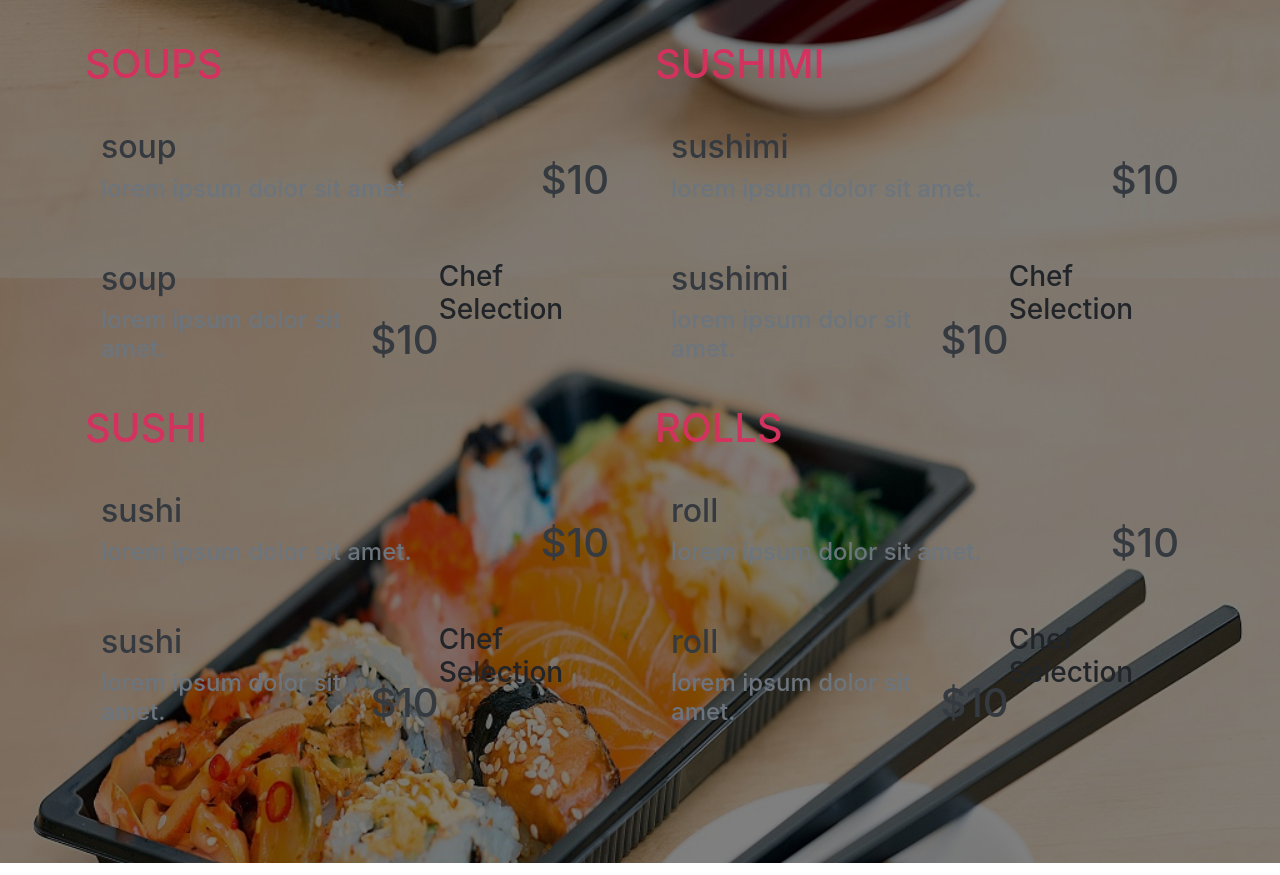
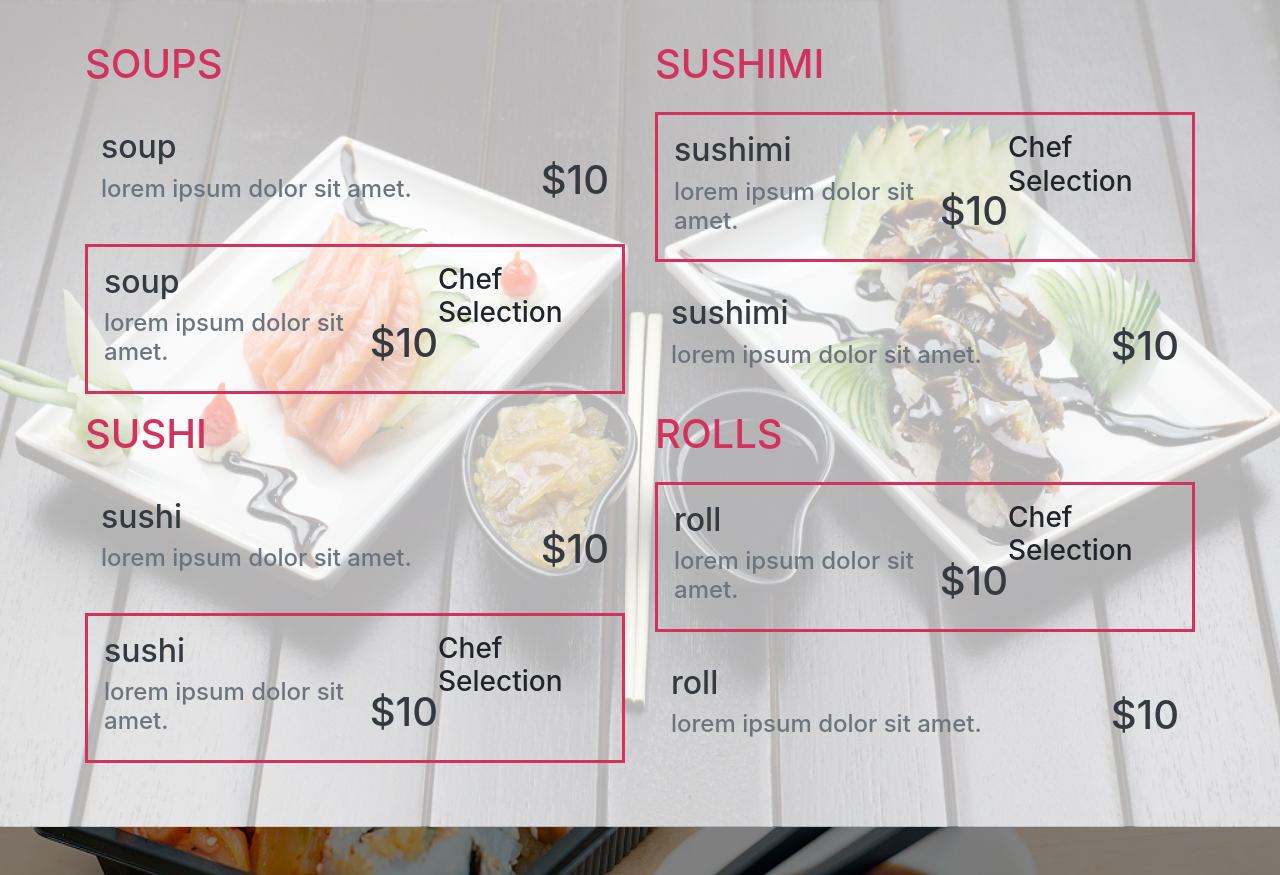
Before and after one commit to didi9002009/RecipeTemp3_Bootstrap, a website built with Parcel: page index.html in a window 1280 px wide. Shown: the part 1642-2517 px from the top of the page. Built offline with nearby package versions, Linux system fonts and the light colour scheme.

Commit message:
update html & css

```diff
--- a/css/styles.css
+++ b/css/styles.css
@@ -181,3 +181,29 @@ body {
   outline: 10px solid #d3325f;
   outline: offset 0.8rem;
 }
+
+/* ####### menu ########## */
+
+#menu {
+  background: linear-gradient(
+      rgba(255, 255, 255, 0.7),
+      rgba(255, 255, 255, 0.7)
+    ),
+    url(../img/sushTwoiPlates.jpg);
+  background-position: center;
+  background-size: cover;
+  background-attachment: fixed;
+  background-repeat: no-repeat;
+}
+.special {
+  border: 3px solid #d3325f;
+  position: relative;
+}
+
+.specia-text {
+  position: absolute;
+  top: 0;
+  right: 10%;
+  background: #d3325f;
+  padding: 0 0.4rem;
+}
--- a/index.html
+++ b/index.html
@@ -244,6 +244,18 @@
       </div>
     </div>
     <!-- end of title -->
+     <!-- single itme -->
+  <div class="single-item d-flex justify-content-between my-3 p-3 special">
+      <div class="single-itme-text">
+        <h2 class="text-upppercase text-dark">sushimi</h2>
+      <h4 class="text-muted">lorem ipsum dolor sit amet.</h4>
+       </div>
+        <div class="single-itme-price align-self-end">
+            <h1 class="text-upppercase text-dark">$10</h1>
+      </div>
+      <h3 class="special-text text-capitalize">chef selection</h3>
+    </div>
+    <!-- end of single item -->
   <!-- single itme -->
   <div class="single-item d-flex justify-content-between my-3 p-3">
     <div class="single-itme-text">
@@ -255,18 +267,7 @@
     </div>
   </div>
   <!-- end of single item -->
-  <!-- single itme -->
-  <div class="single-item d-flex justify-content-between my-3 p-3 special">
-      <div class="single-itme-text">
-        <h2 class="text-upppercase text-dark">sushimi</h2>
-      <h4 class="text-muted">lorem ipsum dolor sit amet.</h4>
-       </div>
-        <div class="single-itme-price align-self-end">
-            <h1 class="text-upppercase text-dark">$10</h1>
-      </div>
-      <h3 class="special-text text-capitalize">chef selection</h3>
-    </div>
-    <!-- end of single item -->
+
 <!-- title -->
 <div class="row">
 <div class="col">
@@ -274,6 +275,18 @@
 </div>
 </div>
 <!-- end of title -->
+<!-- single itme -->
+<div class="single-item d-flex justify-content-between my-3 p-3 special">
+    <div class="single-itme-text">
+    <h2 class="text-upppercase text-dark">roll</h2>
+    <h4 class="text-muted">lorem ipsum dolor sit amet.</h4>
+    </div>
+    <div class="single-itme-price align-self-end">
+        <h1 class="text-upppercase text-dark">$10</h1>
+    </div>
+    <h3 class="special-text text-capitalize">chef selection</h3>
+    </div>
+    <!-- end of the first column -->
     <!-- single itme -->
 <div class="single-item d-flex justify-content-between my-3 p-3">
 <div class="single-itme-text">
@@ -285,18 +298,7 @@
 </div>
 </div>
 <!-- end of single item -->
-<!-- single itme -->
-<div class="single-item d-flex justify-content-between my-3 p-3 special">
-<div class="single-itme-text">
-<h2 class="text-upppercase text-dark">roll</h2>
-<h4 class="text-muted">lorem ipsum dolor sit amet.</h4>
-</div>
-<div class="single-itme-price align-self-end">
-    <h1 class="text-upppercase text-dark">$10</h1>
-</div>
-<h3 class="special-text text-capitalize">chef selection</h3>
-</div>
-<!-- end of the first column -->
+
         </div>
       </div>
       </div>
```
